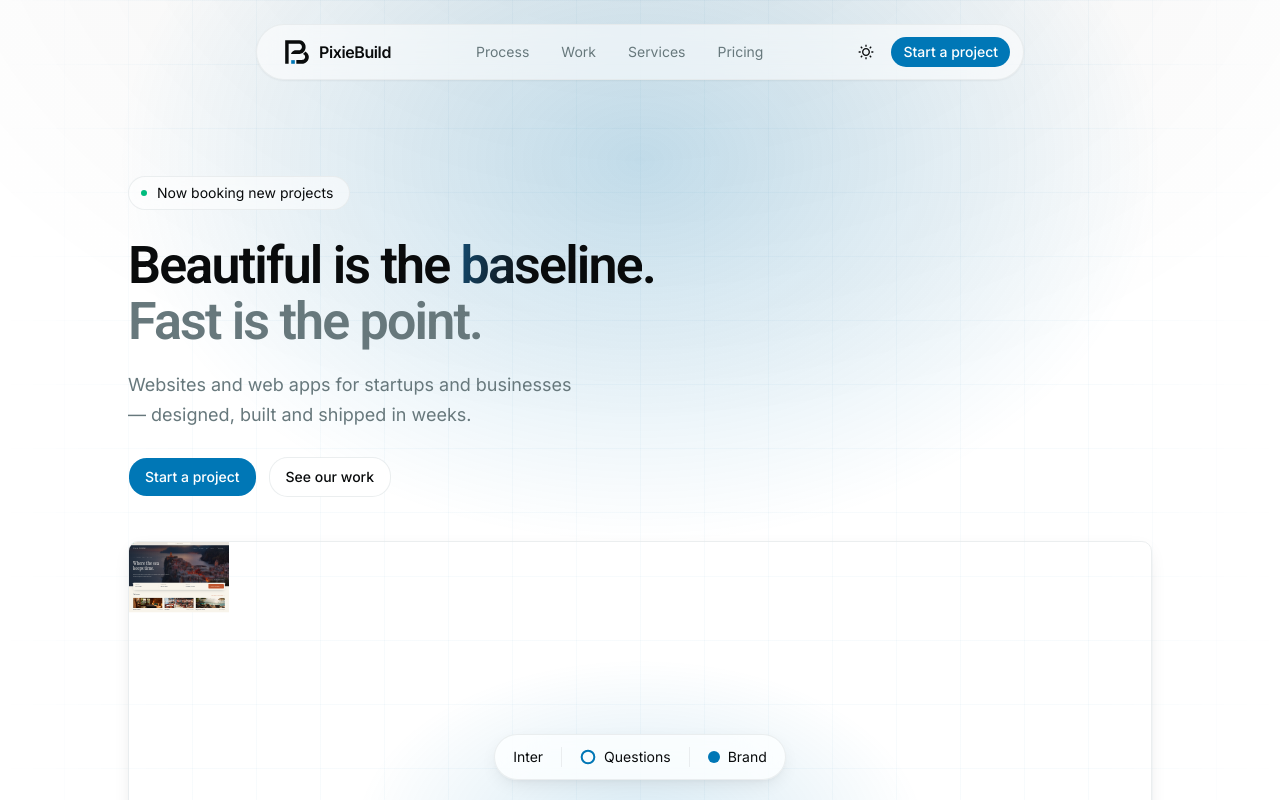
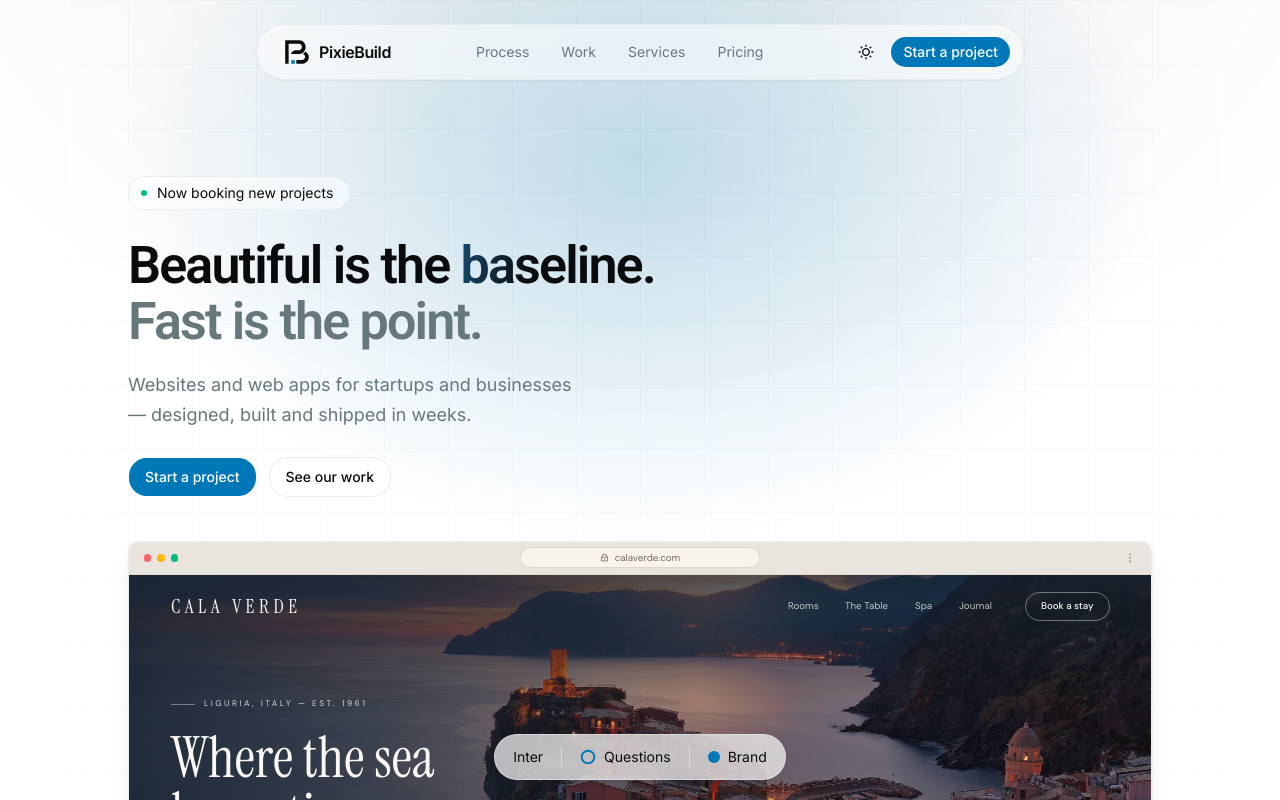
Before and after one commit to PixieBuild/pixiebuild, a Next.js app: page / in a window 1280 px wide. Shown: the top 800 px of the page. Built offline with nearby package versions, Linux system fonts and the light colour scheme.

Commit message:
feat: improve hero section

```diff
--- a/src/app/_components/hero-build.tsx
+++ b/src/app/_components/hero-build.tsx
@@ -84,7 +84,7 @@ export function HeroBuild() {
 
             <div className="bg-concept-canvas border-concept-line mx-auto flex h-7 w-80 items-center justify-center gap-2 rounded-full border">
               <RiLockLine className="text-concept-muted size-3" />
-              <span className="text-concept-muted text-[13px]">
+              <span className="text-concept-muted text-[0.8125em]">
                 calaverde.com
               </span>
             </div>
@@ -110,7 +110,7 @@ export function HeroBuild() {
             <div className="relative flex h-21 items-center justify-between px-14">
               <span
                 style={{ animationDelay: `${beat.wordmark}ms` }}
-                className="font-concept-display text-concept-chalk ease-interface motion-reduce:animate-none animate-build-place cursor-pointer text-[26px] tracking-[0.24em] transition-opacity duration-150 hover:opacity-75"
+                className="font-concept-display text-concept-chalk ease-interface motion-reduce:animate-none animate-build-place cursor-pointer text-[1.625em] tracking-[0.24em] transition-opacity duration-150 hover:opacity-75"
               >
                 CALA VERDE
               </span>
@@ -122,7 +122,7 @@ export function HeroBuild() {
                     style={{
                       animationDelay: `${beat.link + index * beat.linkStep}ms`,
                     }}
-                    className="text-concept-chalk/75 hover:text-concept-chalk ease-interface after:bg-concept-chalk motion-reduce:animate-none relative animate-build-place cursor-pointer text-[13px] transition-colors duration-200 after:absolute after:-bottom-1.5 after:left-0 after:h-px after:w-full after:origin-left after:scale-x-0 after:transition-transform after:duration-300 after:ease-out hover:after:scale-x-100"
+                    className="text-concept-chalk/75 hover:text-concept-chalk ease-interface after:bg-concept-chalk motion-reduce:animate-none relative animate-build-place cursor-pointer text-[0.8125em] transition-colors duration-200 after:absolute after:-bottom-1.5 after:left-0 after:h-px after:w-full after:origin-left after:scale-x-0 after:transition-transform after:duration-300 after:ease-out hover:after:scale-x-100"
                   >
                     {link}
                   </span>
@@ -131,7 +131,7 @@ export function HeroBuild() {
                   style={{
                     animationDelay: `${beat.link + links.length * beat.linkStep}ms`,
                   }}
-                  className="border-concept-chalk/40 text-concept-chalk hover:bg-concept-chalk hover:text-concept-scrim hover:border-concept-chalk ease-interface motion-reduce:animate-none ml-2 animate-build-place cursor-pointer rounded-full border px-5 py-2 text-[13px] font-medium transition-colors duration-200"
+                  className="border-concept-chalk/40 text-concept-chalk hover:bg-concept-chalk hover:text-concept-scrim hover:border-concept-chalk ease-interface motion-reduce:animate-none ml-2 animate-build-place cursor-pointer rounded-full border px-5 py-2 text-[0.8125em] font-medium transition-colors duration-200"
                 >
                   Book a stay
                 </span>
@@ -141,7 +141,7 @@ export function HeroBuild() {
             <div className="relative px-14 pt-20">
               <span
                 style={{ animationDelay: `${beat.eyebrow}ms` }}
-                className="text-concept-chalk/70 motion-reduce:animate-none flex animate-build-place items-center gap-3 text-[11px] font-medium tracking-[0.3em] uppercase"
+                className="text-concept-chalk/70 motion-reduce:animate-none flex animate-build-place items-center gap-3 text-[0.6875em] font-medium tracking-[0.3em] uppercase"
               >
                 <span aria-hidden className="bg-concept-chalk/40 h-px w-8" />
                 Liguria, Italy — Est. 1961
@@ -149,7 +149,7 @@ export function HeroBuild() {
 
               <p
                 style={{ animationDelay: `${beat.headline}ms` }}
-                className="font-concept-display text-concept-chalk motion-reduce:animate-none mt-7 animate-build-place text-[76px] leading-[0.98]"
+                className="font-concept-display text-concept-chalk motion-reduce:animate-none mt-7 animate-build-place text-[4.75em] leading-[0.98]"
               >
                 Where the sea
                 <br />
@@ -158,7 +158,7 @@ export function HeroBuild() {
 
               <p
                 style={{ animationDelay: `${beat.copy}ms` }}
-                className="text-concept-chalk/80 motion-reduce:animate-none mt-6 max-w-[44ch] animate-build-place text-[17px] leading-relaxed"
+                className="text-concept-chalk/80 motion-reduce:animate-none mt-6 max-w-[44ch] animate-build-place text-[1.0625em] leading-relaxed"
               >
                 Eleven rooms above the harbour, a kitchen that opens at seven,
                 and a sea pool cut into the rock.
@@ -167,20 +167,20 @@ export function HeroBuild() {
 
             <div
               style={{ animationDelay: `${beat.rating}ms` }}
-              className="border-concept-chalk/20 bg-concept-scrim/30 text-concept-chalk motion-reduce:animate-none absolute right-14 bottom-19 flex animate-build-place items-center gap-2.5 rounded-full border px-4 py-2 backdrop-blur-md"
+              className="border-concept-chalk/20 bg-concept-scrim/30 text-concept-chalk motion-reduce:animate-none absolute right-14 bottom-19 flex animate-build-place items-center gap-2.5 rounded-full border px-4 py-2 backdrop-blur-[0.75em]"
             >
               <span className="text-concept-gold flex gap-0.5">
                 {[0, 1, 2, 3, 4].map(star => (
                   <RiStarFill key={star} className="size-3" />
                 ))}
               </span>
-              <span className="text-[13px]">4.9 · 412 guest reviews</span>
+              <span className="text-[0.8125em]">4.9 · 412 guest reviews</span>
             </div>
           </div>
 
           <div
             style={{ animationDelay: `${beat.booking}ms` }}
-            className="bg-concept-canvas border-concept-line concept-lift motion-reduce:animate-none relative z-10 mx-14 -mt-12 flex h-24 animate-build-place items-center rounded-lg border pr-3 pl-8"
+            className="bg-concept-canvas border-concept-line concept-lift motion-reduce:animate-none relative z-10 mx-14 -mt-12 flex h-24 animate-build-place items-center rounded-[0.45em] border pr-3 pl-8"
           >
             {stay.map((field, index) => (
               <div
@@ -190,14 +190,14 @@ export function HeroBuild() {
                   index > 0 && "border-concept-line border-l pl-8",
                 )}
               >
-                <p className="text-concept-muted text-[11px] font-medium tracking-[0.18em] uppercase">
+                <p className="text-concept-muted text-[0.6875em] font-medium tracking-[0.18em] uppercase">
                   {field.label}
                 </p>
-                <p className="mt-1.5 text-[17px] font-medium">{field.value}</p>
+                <p className="mt-1.5 text-[1.0625em] font-medium">{field.value}</p>
               </div>
             ))}
 
-            <span className="bg-concept-clay text-concept-chalk hover:bg-concept-clay/85 ease-interface group flex h-15 shrink-0 cursor-pointer items-center gap-2 rounded-md px-8 text-[15px] font-medium transition-colors duration-200">
+            <span className="bg-concept-clay text-concept-chalk hover:bg-concept-clay/85 ease-interface group flex h-15 shrink-0 cursor-pointer items-center gap-2 rounded-[0.36em] px-8 text-[0.9375em] font-medium transition-colors duration-200">
               Check availability
               <RiArrowRightUpLine className="ease-interface size-4 transition-transform duration-200 group-hover:translate-x-0.5 group-hover:-translate-y-0.5" />
             </span>
@@ -208,8 +208,8 @@ export function HeroBuild() {
               style={{ animationDelay: `${beat.section}ms` }}
               className="motion-reduce:animate-none flex animate-build-place items-end justify-between"
             >
-              <p className="font-concept-display text-[26px]">The house</p>
-              <span className="text-concept-clay hover:text-concept-clay/75 ease-interface group flex cursor-pointer items-center gap-1.5 text-xs font-medium tracking-[0.18em] uppercase transition-colors duration-200">
+              <p className="font-concept-display text-[1.625em]">The house</p>
+              <span className="text-concept-clay hover:text-concept-clay/75 ease-interface group flex cursor-pointer items-center gap-1.5 text-[0.75em] font-medium tracking-[0.18em] uppercase transition-colors duration-200">
                 Explore everything
                 <RiArrowRightUpLine className="ease-interface size-3.5 transition-transform duration-200 group-hover:translate-x-0.5 group-hover:-translate-y-0.5" />
               </span>
@@ -224,17 +224,17 @@ export function HeroBuild() {
                   }}
                   className="motion-reduce:animate-none group animate-build-place cursor-pointer"
                 >
-                  <div className="h-36 overflow-hidden rounded-md">
+                  <div className="h-36 overflow-hidden rounded-[0.36em]">
                     <div
                       style={{ backgroundImage: `url("${item.image}")` }}
                       className="ease-interface size-full bg-cover bg-center transition-transform duration-500 group-hover:scale-105"
                     />
                   </div>
                   <div className="mt-3.5 flex items-baseline justify-between gap-3">
-                    <p className="group-hover:text-concept-clay ease-interface text-base font-medium transition-colors duration-200">
+                    <p className="group-hover:text-concept-clay ease-interface text-[1em] font-medium transition-colors duration-200">
                       {item.title}
                     </p>
-                    <p className="text-concept-muted text-[13px]">
+                    <p className="text-concept-muted text-[0.8125em]">
                       {item.meta}
                     </p>
                   </div>
--- a/src/app/globals.css
+++ b/src/app/globals.css
@@ -309,15 +309,20 @@
   aspect-ratio: var(--concept-width, 1200) / 960;
 }
 
+/* One design pixel of the concept page, as a real length. Rescaling the
+   spacing scale and the root font size makes every utility inside resolve
+   against the stage instead of the viewport, so the page lays out at its
+   design size rather than being drawn large and transformed down. */
 @utility concept-page {
-  width: calc(var(--concept-width, 1200) * 1px);
-  height: 960px;
-  transform-origin: top left;
-  scale: tan(atan2(100cqw, calc(var(--concept-width, 1200) * 1px)));
+  --u: calc(100cqw / var(--concept-width, 1200));
+  --spacing: calc(4 * var(--u));
+  width: 100%;
+  height: 100%;
+  font-size: calc(16 * var(--u));
 }
 
 @utility concept-lift {
-  box-shadow: 0 18px 44px -18px var(--concept-shadow);
+  box-shadow: 0 1.125em 2.75em -1.125em var(--concept-shadow);
 }
 
 @utility concept-hold {
```
